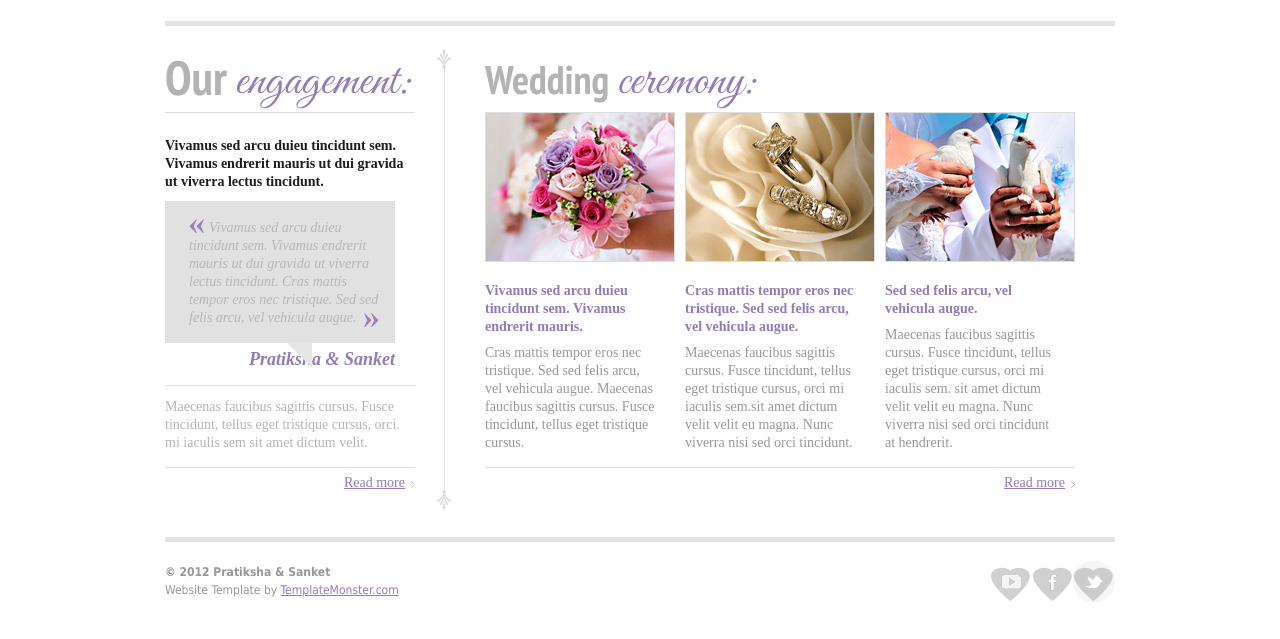
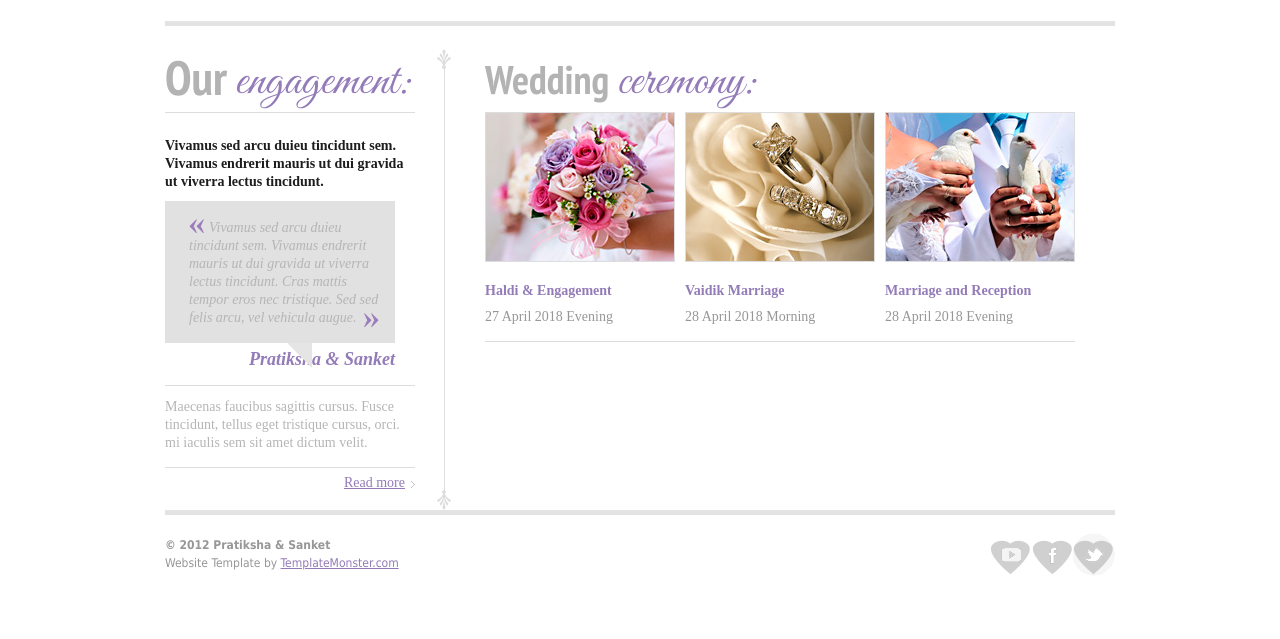
Before and after one commit to sanketskakad/Sanket-Mayuri, a plain HTML site: page wedding.html in a window 1280 px wide. Shown: the part 139-778 px from the top of the page. Drawn offline with Linux system fonts and the light colour scheme.

```diff
--- a/wedding.html
+++ b/wedding.html
@@ -60,19 +60,18 @@
         <h3><strong>Wedding</strong> ceremony:</h3>
         <div class="wrap p-border">
           <div class="box-2"> <img src="images/page2-img1.jpg" alt="" class="img-border">
-            <p class="text-3 top-4">Vivamus sed arcu duieu tincidunt sem. Vivamus endrerit mauris.</p>
-            <p class="top-5">Cras mattis tempor eros nec tristique. Sed sed felis arcu, vel vehicula augue. Maecenas faucibus sagittis cursus. Fusce tincidunt, tellus eget tristique cursus. </p>
+            <p class="text-3 top-4">Haldi & Engagement</p>
+            <p class="top-5">27 April 2018 Evening</p>
           </div>
           <div class="box-2"> <img src="images/page2-img2.jpg" alt="" class="img-border">
-            <p class="text-3 top-4">Cras mattis tempor eros nec tristique. Sed sed felis arcu, vel vehicula augue. </p>
-            <p class="top-5">Maecenas faucibus sagittis cursus. Fusce tincidunt, tellus eget tristique cursus, orci mi iaculis sem.sit amet dictum velit velit eu magna. Nunc viverra nisi sed orci tincidunt. </p>
+            <p class="text-3 top-4"> Vaidik Marriage </p>
+            <p class="top-5">28 April 2018 Morning</p>
           </div>
           <div class="box-2 last"> <img src="images/page2-img3.jpg" alt="" class="img-border">
-            <p class="text-3 top-4">Sed sed felis arcu, vel vehicula augue.</p>
-            <p class="top-5">Maecenas faucibus sagittis cursus. Fusce tincidunt, tellus eget tristique cursus, orci mi iaculis sem. sit amet dictum velit velit eu magna. Nunc viverra nisi sed orci tincidunt at hendrerit.</p>
+            <p class="text-3 top-4">Marriage and Reception</p>
+            <p class="top-5">28 April 2018 Evening </p>
           </div>
         </div>
-        <a href="#" class="link-1">Read more</a> </div>
     </div>
     <div class="clear"></div>
   </div>
```
